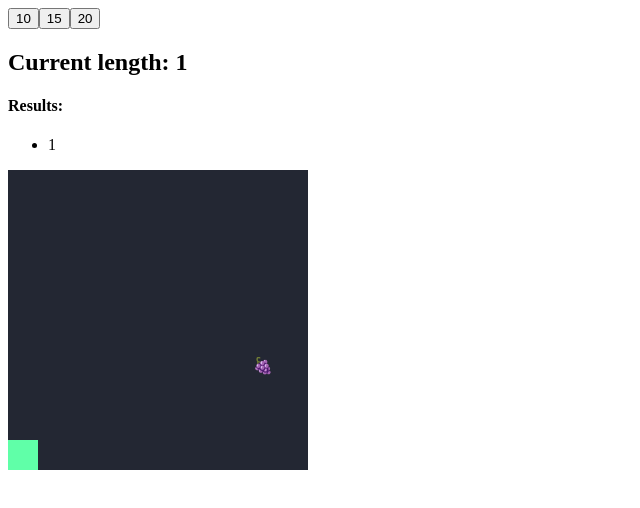
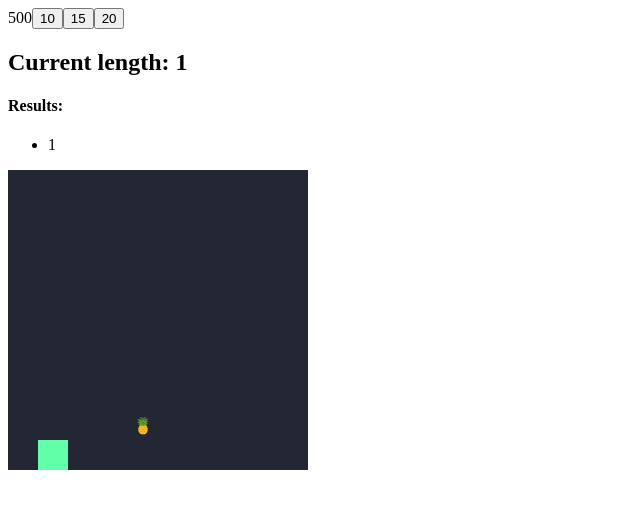
Before and after one commit to Lointainy/snake-game-react, a React (Vite) app: page / in a window 1280 px wide. Shown: the top 508 px of the page, without its empty margins (0-640 px from the left). Built offline with nearby package versions, Linux system fonts and the light colour scheme.

Commit message:
fixed logic speed

```diff
--- a/src/App.jsx
+++ b/src/App.jsx
@@ -9,6 +9,10 @@ let ROWS = boardSizeList[0]
 let COLS = boardSizeList[0]
 
 let bestResultsLength = 3
+
+let minSpeed = 500
+
+let maxSpeed = minSpeed * 0.1
 
 let navigate = ['up', 'down', 'left', 'right']
 
@@ -34,10 +38,18 @@ export default function App() {
 	}
 
 	// Config
-	const [speed, setSpeed] = useState(500)
+	const [speed, setSpeed] = useState(minSpeed)
 	const [gameOver, setGameOver] = useState(false)
 	const [results, setResults] = useState([])
 	const [currentResult, setCurrentResult] = useState(1)
+
+	// Cordinate
+	const [snake, setSnake] = useState([])
+	const [food, setFood] = useState({})
+	// Direction
+	const [direction, setDirection] = useState('')
+	// Fruit
+	const [fruit, setFruit] = useState('')
 
 	/* Random logic */
 	function randomCordinate() {
@@ -56,27 +68,21 @@ export default function App() {
 		return setRandomFromLength(navigate, navigate.length)
 	}, [])
 
-	// Cordinate
-	const [snake, setSnake] = useState(defaultPosition)
-	const [food, setFood] = useState(randomCordinate())
-
-	// Random head direction after start
-	const [direction, setDirection] = useState(randomDirection())
-
-	// Set random fruit from set
-	const [fruit, setFruit] = useState(randomFruit())
-
 	// Reset to default
 	const setDefault = useCallback(() => {
+		setSpeed(minSpeed)
+		setGameOver(false)
 		setSnake(defaultPosition)
 		setFood(randomCordinate())
-		setGameOver(false)
+		// Random head direction after start
 		setDirection(randomDirection())
-		setSpeed(500)
+		// Set random fruit from set
+		setFruit(randomFruit())
 		setCurrentResult(1)
-	}, [randomDirection])
+	}, [randomDirection, randomFruit])
 
 	// Moved logic
+	//FIXME
 	const moveSnake = useCallback(() => {
 		const head = { ...snake[0] }
 
@@ -134,7 +140,7 @@ export default function App() {
 		}
 
 		if (isClashFood(head)) {
-			const newSpeed = speed !== 50 ? speed - 50 : 50
+			const newSpeed = speed !== maxSpeed ? speed - maxSpeed : maxSpeed
 			setSpeed(newSpeed)
 			setFruit(randomFruit())
 			setNewFood()
@@ -146,6 +152,7 @@ export default function App() {
 		setCurrentResult(newSnake.length)
 	}, [direction, food, snake, speed, randomFruit])
 
+	//FIXME
 	// Switch diretion after click key
 	const switchDiretion = useCallback(
 		(keyDown) => {
@@ -213,7 +220,8 @@ export default function App() {
 		let { cols, rows } = boardSize
 		let newBoard = new Array(rows).fill(0).map(() => new Array(cols).fill(0))
 		setBoard(newBoard)
-	}, [boardSize])
+		setDefault()
+	}, [boardSize, setDefault])
 
 	// Set new board size after click button
 	const handleChangeBoardSize = (value) => {
@@ -223,6 +231,7 @@ export default function App() {
 
 	return (
 		<>
+			{speed}
 			{boardSizeList.map((size) => {
 				return (
 					<button onClick={() => handleChangeBoardSize(size)} key={size}>
```
